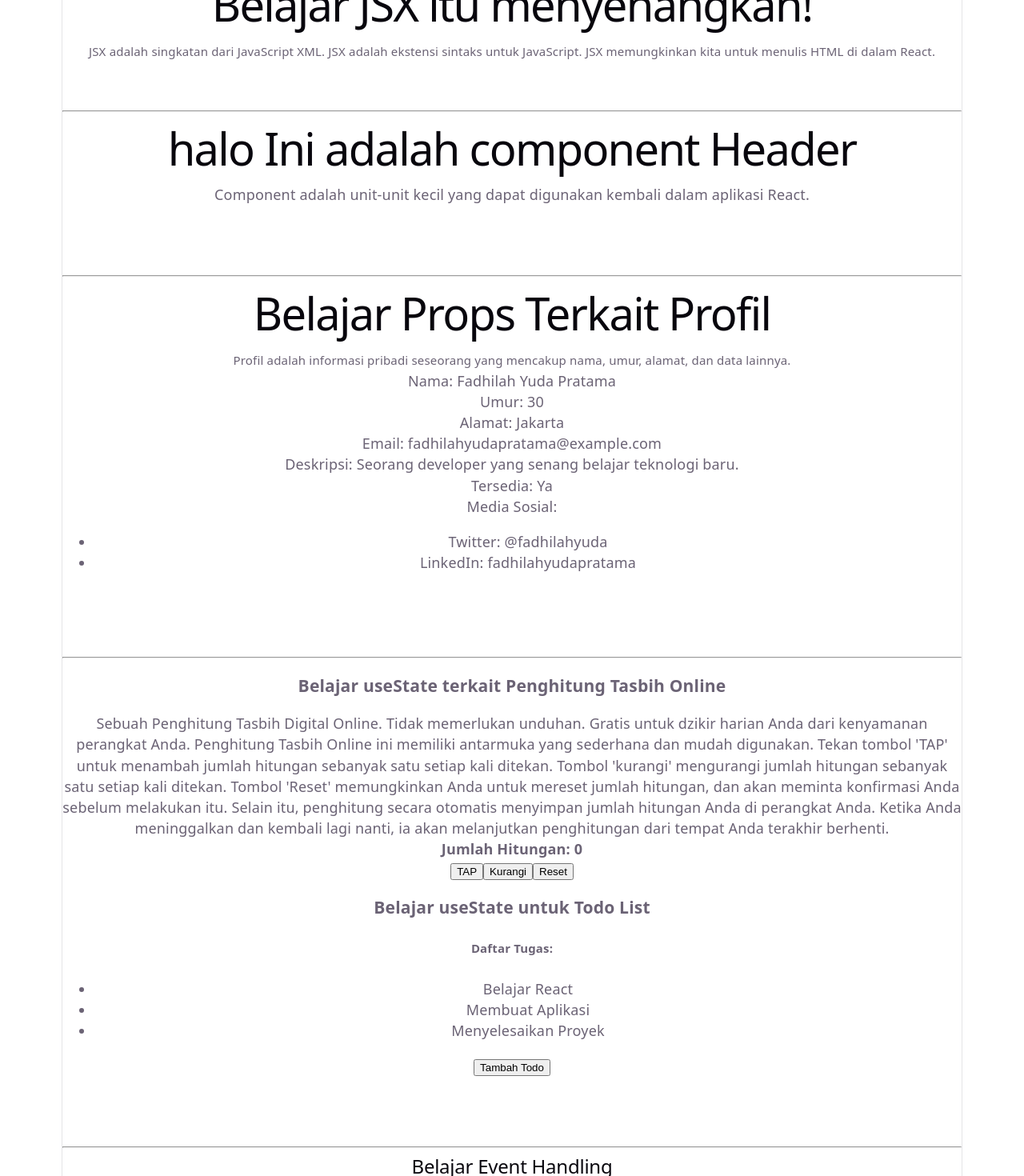
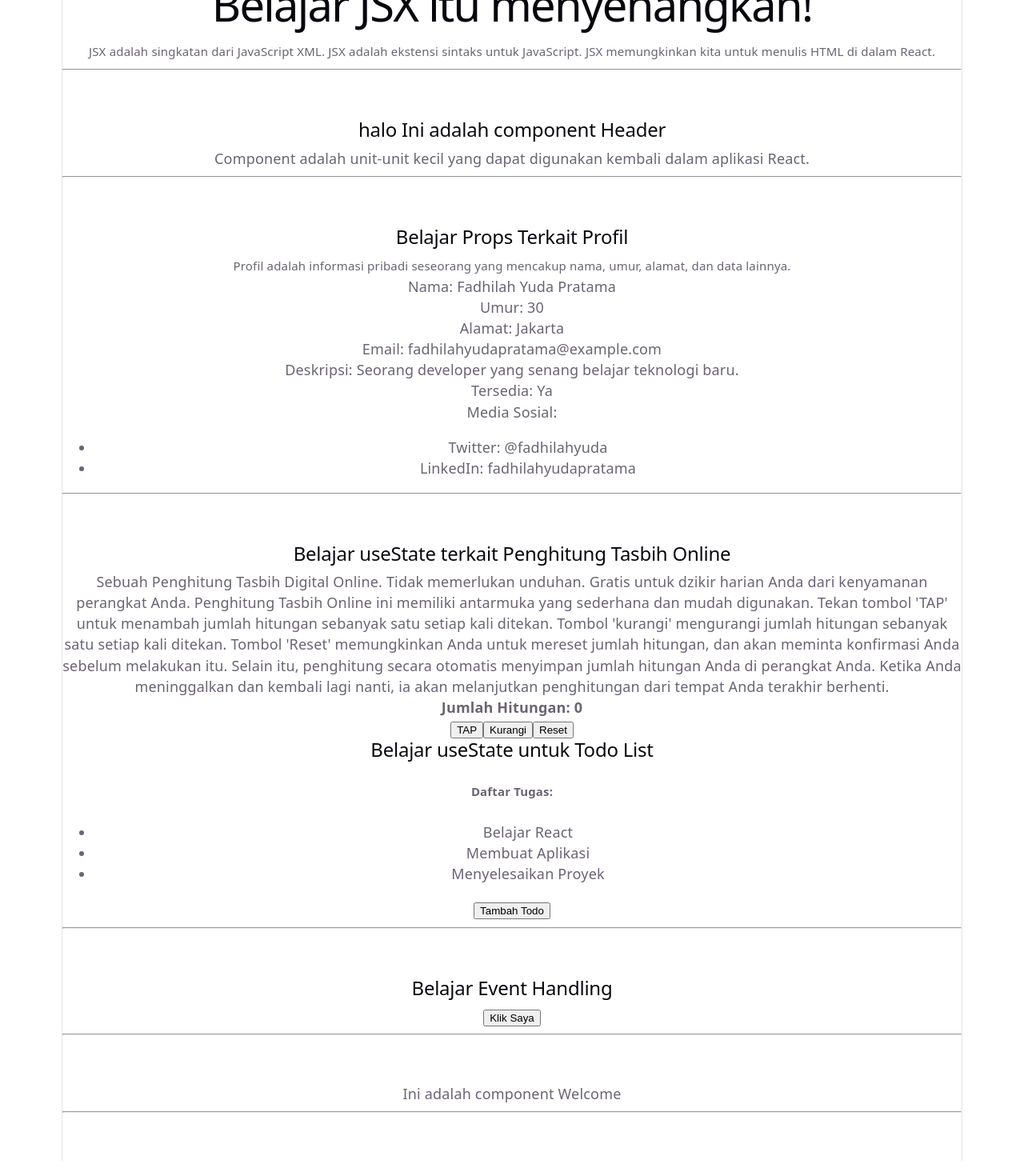
Before and after one commit to fadilahyudapratama/learn-react-basic, a React (Vite) app: page / in a window 1280 px wide. Shown: the part 40-1510 px from the top of the page at 80% size. Built offline with nearby package versions, Linux system fonts and the light colour scheme.

Commit message:
penambahan component section supaya lebih efektif dan efesien untuk penggunaan br dan hr

```diff
--- a/src/App.jsx
+++ b/src/App.jsx
@@ -4,41 +4,32 @@ import Header from './component/Header';
 import Profil from './component/Profil';
 import Counter from './component/Counter';
 import Eventhandling from './component/Eventhandling';
+import Section from './component/Section';
 
 function App() {
   const name = "fadhilah Yuda Pratama";
+
   return (
     <div>
+      <Section>
         <h1>Belajar JSX itu menyenangkan!</h1>
         <small>JSX adalah singkatan dari JavaScript XML. JSX adalah ekstensi sintaks untuk JavaScript. JSX memungkinkan kita untuk menulis HTML di dalam React.</small>
-    <br />
-    <br />
-    <br />
-    <hr />
-
+      </Section>
+      <Section>
         <Header />
-      <br />
-      <br />
-      <br />
-      <hr />
-
+      </Section>
+      <Section>
         <Profil name="Fadhilah Yuda Pratama" age={30} location="Jakarta" email="fadhilahyudapratama@example.com" description="Seorang developer yang senang belajar teknologi baru." available={true} socialMedia={{ twitter: "@fadhilahyuda", linkedin: "fadhilahyudapratama" }}  />
-      <br />
-      <br />
-      <br />
-      <hr />
-
+      </Section>
+      <Section>
         <Counter />
-      <br />
-      <br />
-      <br />
-      <hr />
+      </Section>
+      <Section>
         <Eventhandling />
-      <br />
-      <br />
-      <br />
-      <hr />
+      </Section>
+      <Section>
         <Welcome />
+      </Section>
     </div>
   )
 }
--- a/src/component/Counter.jsx
+++ b/src/component/Counter.jsx
@@ -8,7 +8,7 @@ function Counter() {
     }
     return (
         <div>
-            <h3>Belajar useState terkait Penghitung Tasbih Online</h3>
+            <h2>Belajar useState terkait Penghitung Tasbih Online</h2>
             <p>
                 Sebuah Penghitung Tasbih Digital Online. Tidak memerlukan unduhan. Gratis untuk dzikir harian Anda dari kenyamanan perangkat Anda.
                 Penghitung Tasbih Online ini memiliki antarmuka yang sederhana dan mudah digunakan. Tekan tombol 'TAP' untuk menambah jumlah hitungan sebanyak satu setiap kali ditekan. Tombol 'kurangi' mengurangi jumlah hitungan sebanyak satu setiap kali ditekan. Tombol 'Reset' memungkinkan Anda untuk mereset jumlah hitungan, dan akan meminta konfirmasi Anda sebelum melakukan itu. Selain itu, penghitung secara otomatis menyimpan jumlah hitungan Anda di perangkat Anda. Ketika Anda meninggalkan dan kembali lagi nanti, ia akan melanjutkan penghitungan dari tempat Anda terakhir berhenti.
@@ -23,7 +23,7 @@ function Counter() {
                 }
             }}>Reset</button>
 
-            <h3>Belajar useState untuk Todo List</h3>
+            <h2>Belajar useState untuk Todo List</h2>
             <h5>Daftar Tugas:</h5>
             <ul>
                 {todos.map((todo, index) => (
--- a/src/component/Header.jsx
+++ b/src/component/Header.jsx
@@ -1,7 +1,7 @@
 function Header() {
     return (
         <div>
-            <h1>halo Ini adalah component Header</h1>
+            <h2>halo Ini adalah component Header</h2>
             <p>Component adalah unit-unit kecil yang dapat digunakan kembali dalam aplikasi React.</p>
         </div>
     );
--- a/src/component/Profil.jsx
+++ b/src/component/Profil.jsx
@@ -1,7 +1,7 @@
 function Profil({ name, age, location, email, description, available, socialMedia }) {
     return (
         <div>
-            <h1>Belajar Props Terkait Profil</h1>
+            <h2>Belajar Props Terkait Profil</h2>
             <small>Profil adalah informasi pribadi seseorang yang mencakup nama, umur, alamat, dan data lainnya.</small>
             <p>Nama: {name}</p>
             <p>Umur: {age}</p>
--- /dev/null
+++ b/src/component/Section.jsx
@@ -0,0 +1,10 @@
+function Section({ children }) {
+  return (
+    <section style={{ marginBottom: "60px" }}>
+      {children}
+      <hr />
+    </section>
+  );
+}
+
+export default Section;
```
Lines whose indentation alone changed are shown as unchanged.
